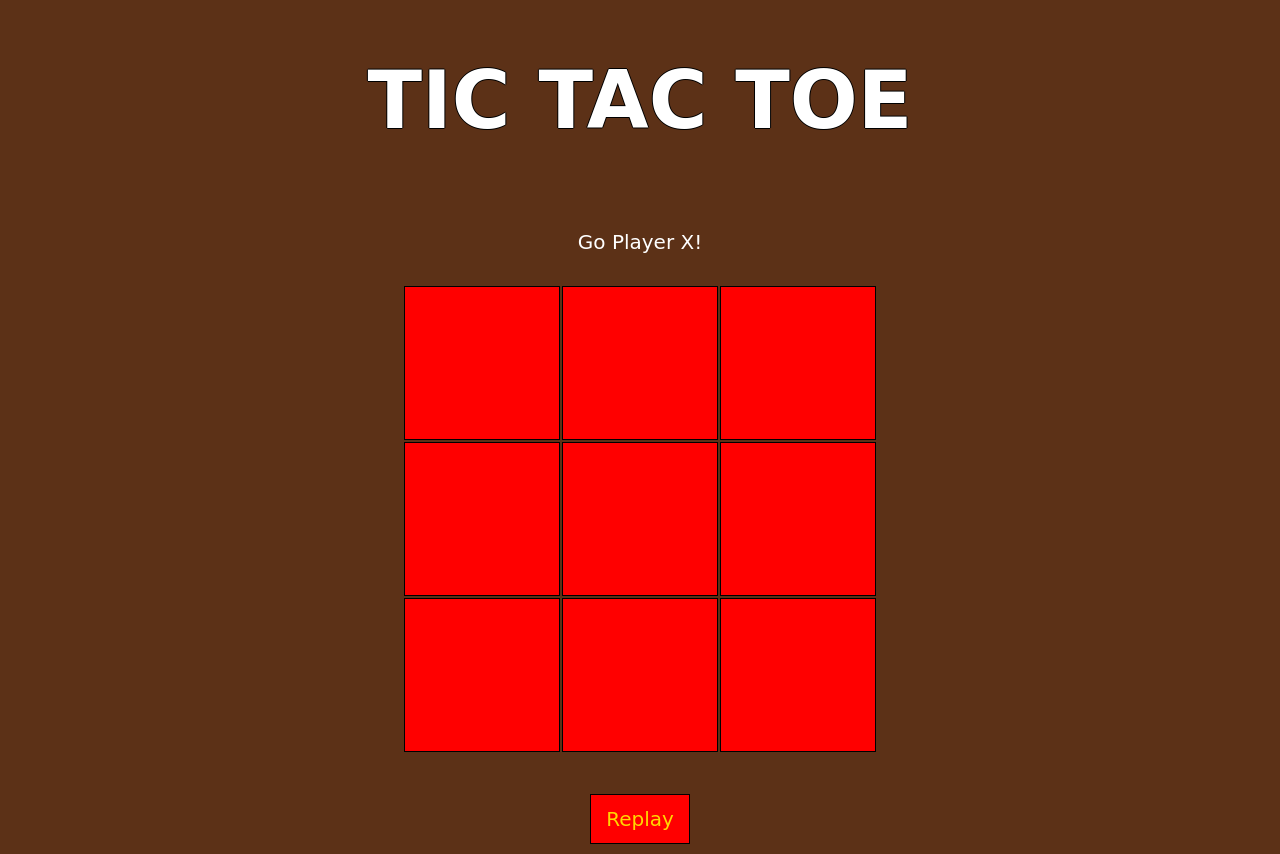
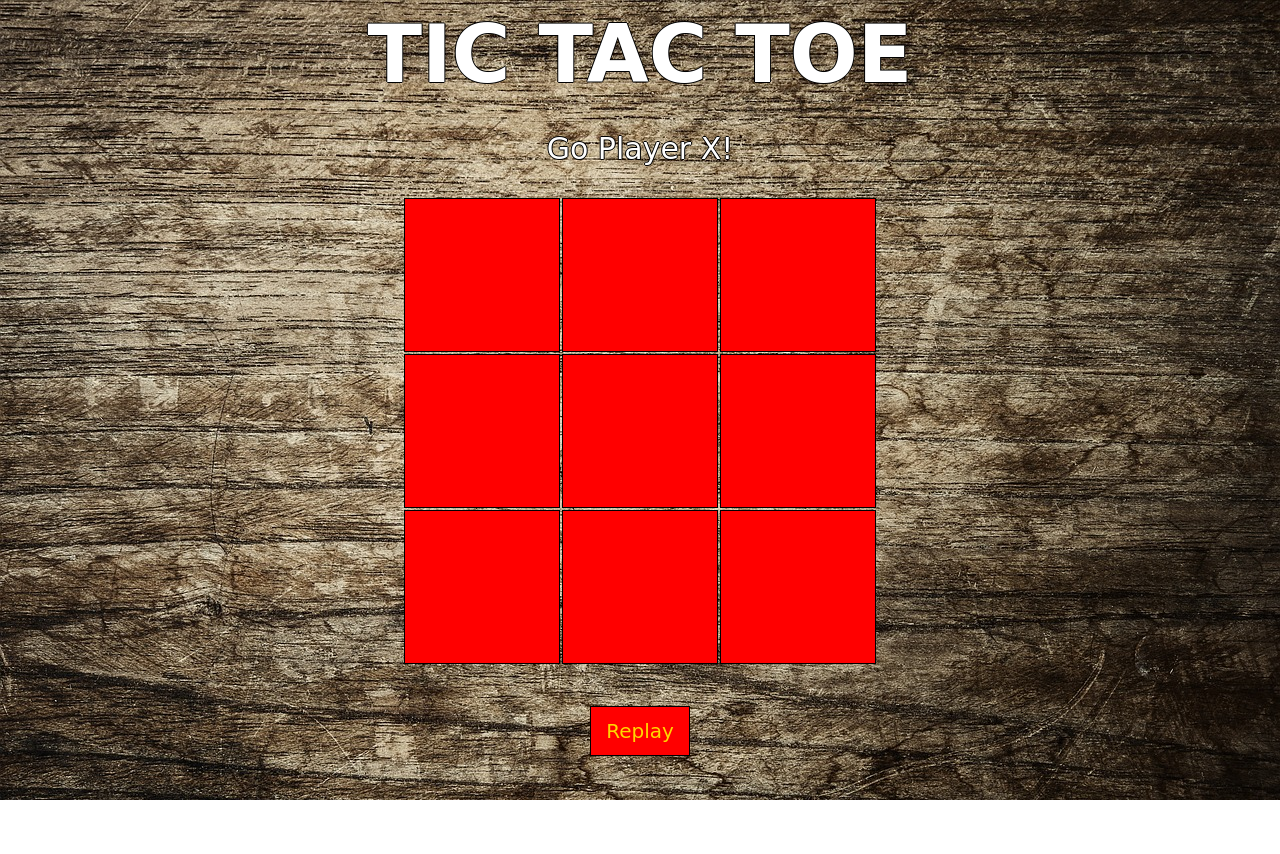
Before and after one commit to Karguo/tictactoe, a plain HTML site: page index.html in a window 1280 px wide. After the commit the page ends 800 px from the top, so only its background shows below. Drawn offline with Linux system fonts and the light colour scheme; a web font is replaced by a local one.

Commit message:
more css elements added

```diff
--- a/style.css
+++ b/style.css
@@ -1,12 +1,16 @@
 * {
-    background-color: rgb(92, 49, 23);
+    /* background-image: url("images/woodbackground.jpg");
+    background-position: cover;
+    background-position: center;
+    background-repeat: no-repeat; */
     font-family: 'Rye', cursive;
 }
 
 body {
-    /* background-image: url('images/wanted.jpg'); */
+    background-image: url("images/woodbackground.jpg");
+    /* background-image: url("images/blankwanted.jpg"); */
     background-repeat: no-repeat;
-    background-position: center;
+    background-size: cover;
     color: white;
 }
 
@@ -14,12 +18,22 @@ h1 {
     text-align: center;
     font-size: 80px;
     text-shadow: -1px 0 black, 0 1px black, 1px 0 black, 0 -1px black;
+    overflow: hidden;
+    white-space: nowrap;
+    margin: 0 auto;
+    animation: typing 3.5s steps(50, end);
+}
+
+@keyframes typing {
+    from { width: 0 }
+    to { width: 100% }
 }
 
 .message {
-    font-size: 20px;
+    font-size: 30px;
     padding: 30px;
     text-align: center;
+    text-shadow: -1px 0 black, 0 1px black, 1px 0 black, 0 -1px black;
 }
 
 table {
@@ -40,7 +54,7 @@ table {
     padding-right: 2px;
     margin: 0 auto;
     text-align: center;
-    font-size: 80px;
+    font-size: 100px;
     color: black;
 }
 
```
Also changed, not shown: index.html (+1 -0 lines), images/woodbackground.jpg (added), 1 other file.
